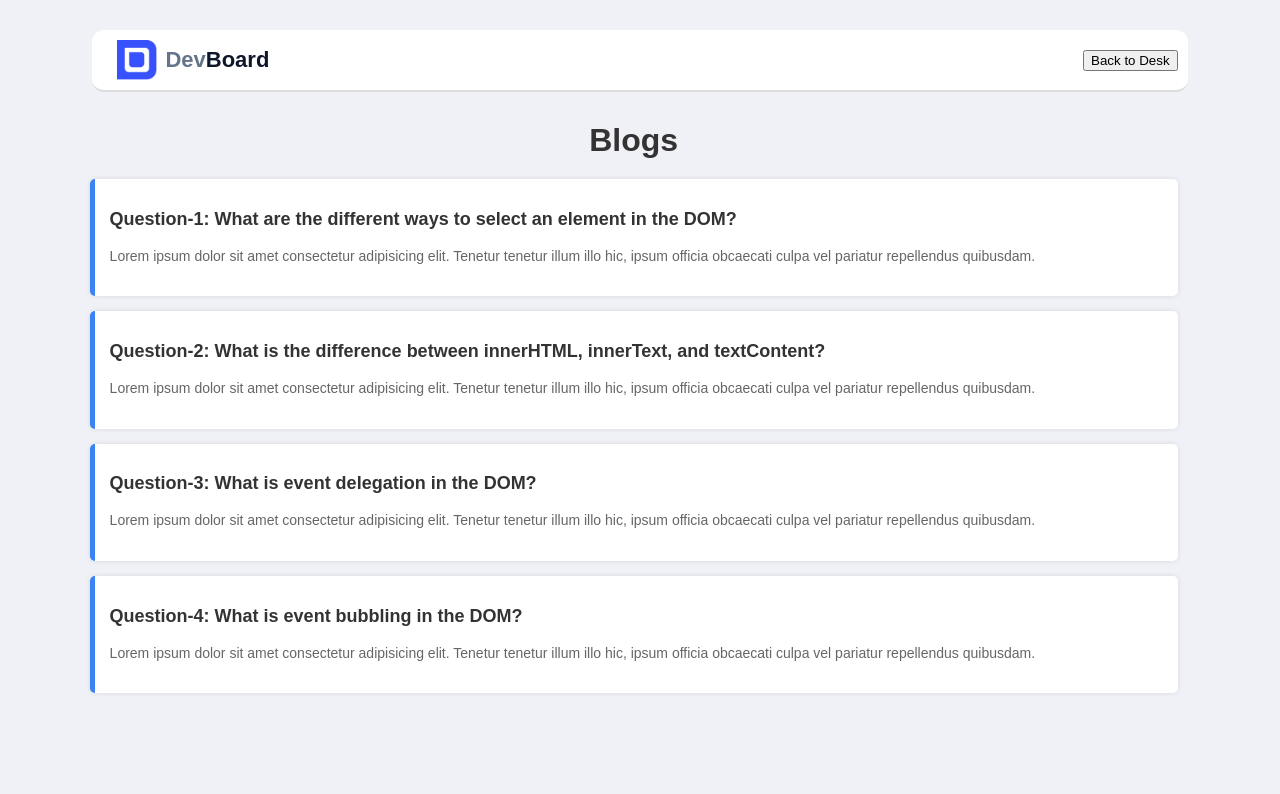
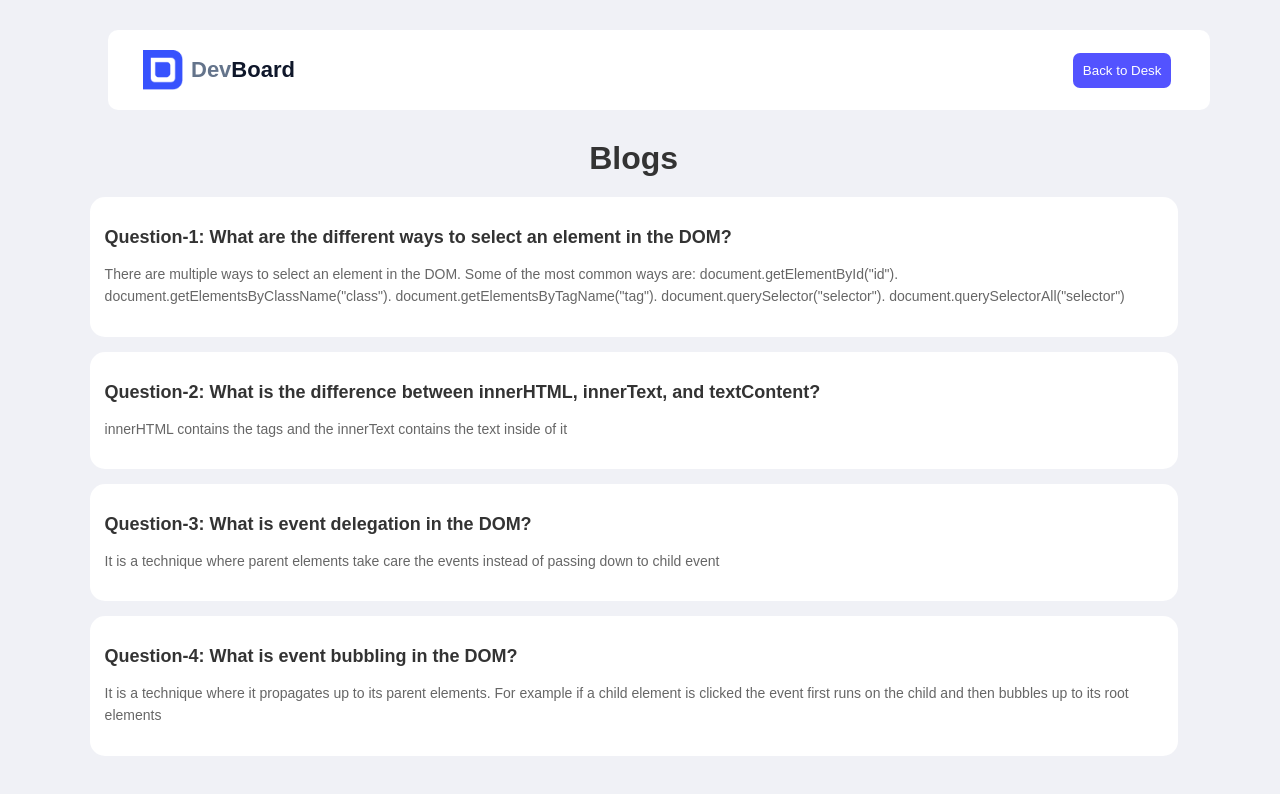
Before and after one commit to Anandadevnath/B11-A05, a plain HTML site: page main.html in a window 1280 px wide. Drawn offline with Linux system fonts and the light colour scheme.

Commit message:
button added

```diff
--- a/main.html
+++ b/main.html
@@ -26,28 +26,33 @@
 
         <div class="blog">
             <h2>Question-1: What are the different ways to select an element in the DOM?</h2>
-            <p>Lorem ipsum dolor sit amet consectetur adipisicing elit. Tenetur tenetur illum illo hic, ipsum officia
-                obcaecati culpa vel pariatur repellendus quibusdam.</p>
+            <p> There are multiple ways to select an element in the DOM. Some of the most common ways are:
+                document.getElementById("id").
+                document.getElementsByClassName("class").
+                document.getElementsByTagName("tag").
+                document.querySelector("selector").
+                document.querySelectorAll("selector")</p>
         </div>
 
         <div class="blog">
             <h2>Question-2: What is the difference between innerHTML, innerText, and textContent?</h2>
-            <p>Lorem ipsum dolor sit amet consectetur adipisicing elit. Tenetur tenetur illum illo hic, ipsum officia
-                obcaecati culpa vel pariatur repellendus quibusdam.</p>
+            <p>innerHTML contains the tags and the innerText contains the text inside of it</p>
         </div>
 
         <div class="blog">
             <h2>Question-3: What is event delegation in the DOM?</h2>
-            <p>Lorem ipsum dolor sit amet consectetur adipisicing elit. Tenetur tenetur illum illo hic, ipsum officia
-                obcaecati culpa vel pariatur repellendus quibusdam.</p>
+            <p>It is a technique where parent elements take care the events instead of passing down to child event</p>
         </div>
 
         <div class="blog">
             <h2>Question-4: What is event bubbling in the DOM?</h2>
-            <p>Lorem ipsum dolor sit amet consectetur adipisicing elit. Tenetur tenetur illum illo hic, ipsum officia
-                obcaecati culpa vel pariatur repellendus quibusdam.</p>
+            <p>It is a technique where it propagates up to its parent elements. For example if a child element is
+                clicked the event first runs on the child and then bubbles up to its root elements</p>
         </div>
     </div>
+
+    <!-- scripts -->
+    <script src="./scripts/desk.js"></script>
 </body>
 
 </html>
--- /dev/null
+++ b/scripts/desk.js
@@ -0,0 +1,3 @@
+document.querySelector('.desk-btn').addEventListener('click', function () {
+    window.location.href = 'index.html';
+});
--- a/style.css
+++ b/style.css
@@ -10,11 +10,12 @@ body {
   justify-content: space-between;
   align-items: center;
   background-color: white;
-  padding: 16px 20px;
+  padding: 20px 20px;
   border-radius: 12px;
-  max-width: 84vw;
+  max-width: 83vw;
   margin: 30px auto;
-  border-radius: 12px;
+  border-radius: 10px;
+  margin-left: 108px;
 }
 
 .logo {
@@ -321,43 +322,6 @@ h3 {
   color: #333;
 }
 
-.blog {
-  background-color: #fff;
-  padding: 15px;
-  margin-bottom: 15px;
-  border-left: 5px solid #3b82f6;
-  box-shadow: 0px 0px 5px rgba(0, 0, 0, 0.1);
-  border-radius: 5px;
-}
-
-.blog h2 {
-  font-size: 18px;
-  color: #333;
-}
-
-.blog p {
-  font-size: 14px;
-  color: #666;
-  line-height: 1.6;
-}
-.container {
-  width: 80%;
-  margin: auto;
-  background-color: white;
-  padding: 20px;
-  box-shadow: 0px 0px 10px rgba(0, 0, 0, 0.1);
-  border-radius: 5px;
-}
-
-.navbar {
-  display: flex;
-  justify-content: space-between;
-  align-items: center;
-  background-color: white;
-  padding: 10px;
-  border-bottom: 2px solid #ddd;
-}
-
 .logo {
   font-weight: bold;
   font-size: 18px;
@@ -387,9 +351,7 @@ h3 {
   background-color: #fff;
   padding: 15px;
   margin-bottom: 15px;
-  border-left: 5px solid #3b82f6;
-  box-shadow: 0px 0px 5px rgba(0, 0, 0, 0.1);
-  border-radius: 5px;
+  border-radius: 15px;
 }
 
 .blog h2 {
@@ -402,7 +364,19 @@ h3 {
   color: #666;
   line-height: 1.6;
 }
-.main-section{
+.main-section {
   width: 85vw;
   margin-left: 7vw;
 }
+.desk-btn {
+  background-color: #5353ff;
+  padding: 10px;
+  color: white;
+  border: none;
+  border-radius: 7px;
+  margin-right: 19px;
+  cursor: pointer;
+}
+.desk-btn:hover {
+  background-color: #7474ff;
+}
```
